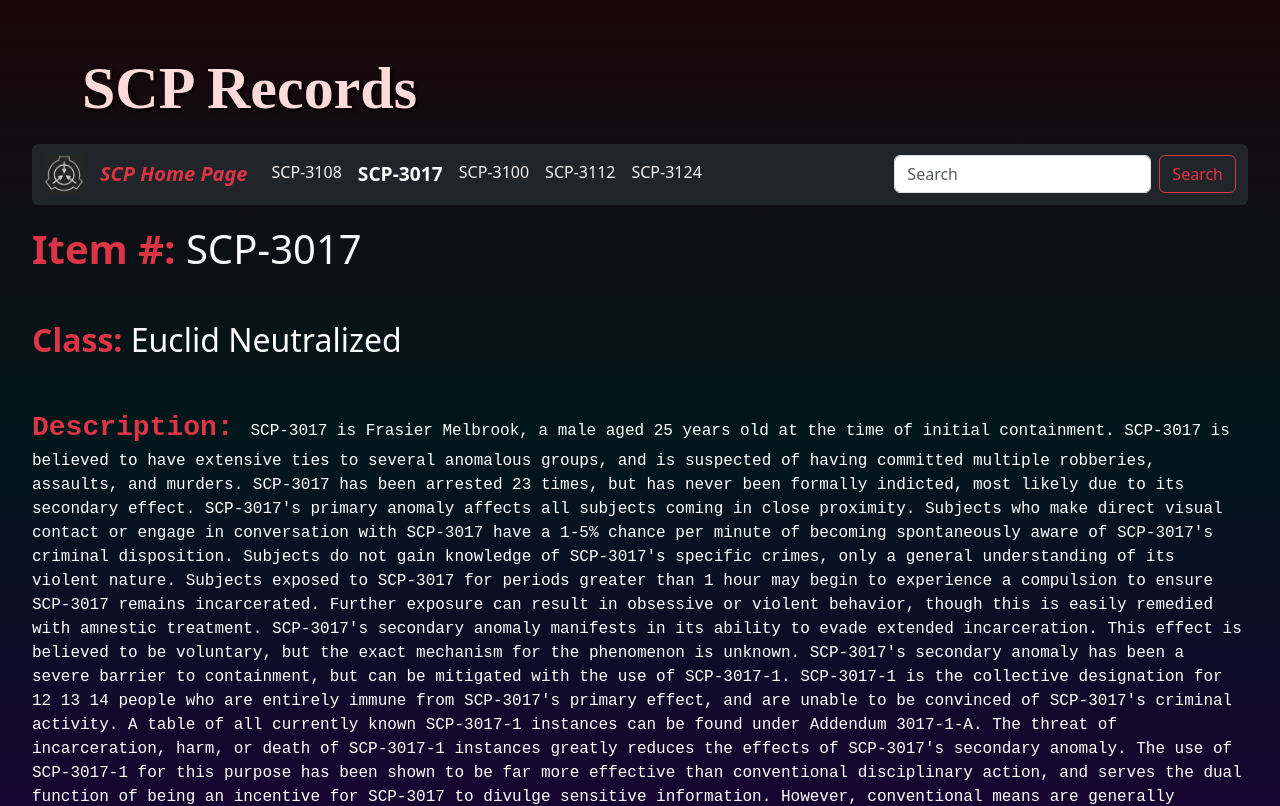
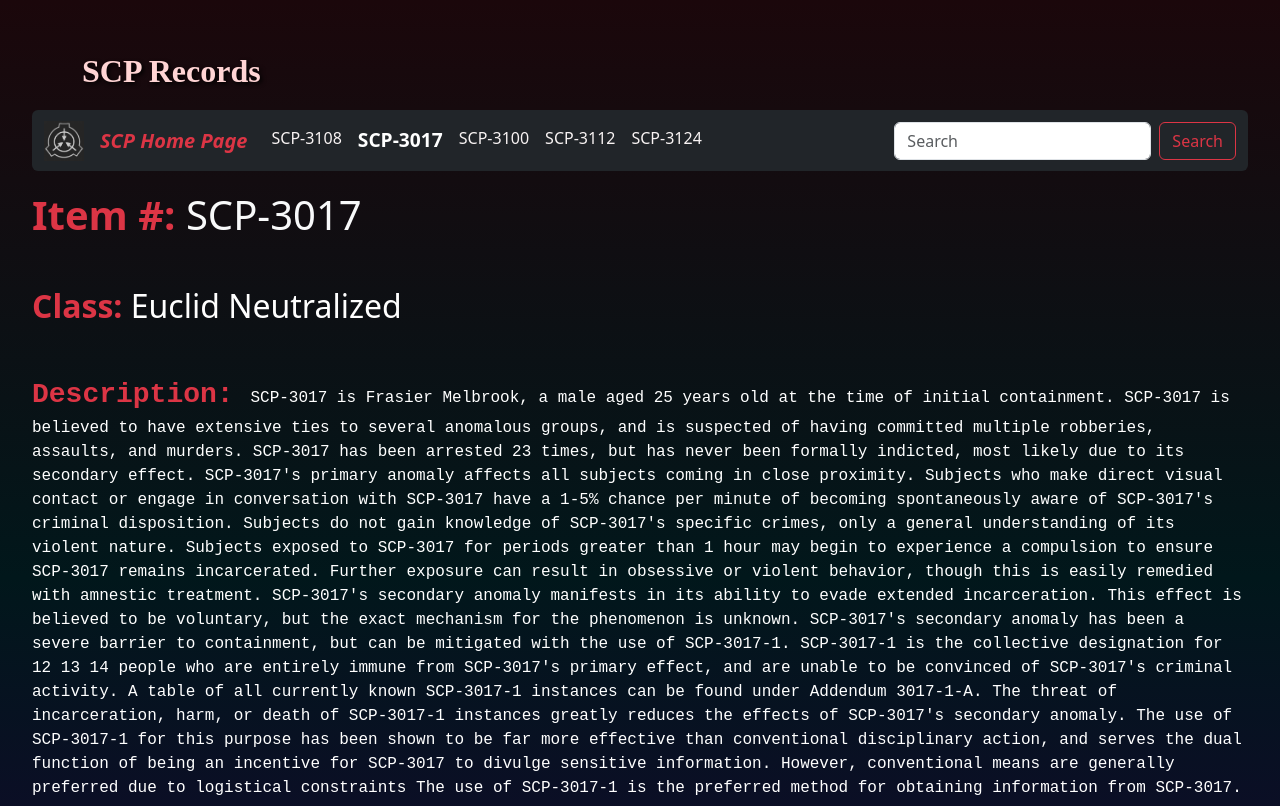
Before and after one commit to kingithegreat/6210_scp-ass, a React (Vite) app: page /scp/SCP-3017 in a window 1280 px wide. Shown: the top 806 px of the page. Built offline with nearby package versions, Linux system fonts and the light colour scheme.

Commit message:
1st commit

```diff
--- a/index.html
+++ b/index.html
@@ -11,5 +11,6 @@
     <title>SCP Foundation</title>
   </head>
   <body id="root">
+
   </body>
 </html>
--- a/src/styles/App.css
+++ b/src/styles/App.css
@@ -14,7 +14,7 @@
 }
 
 #title {
-  font-size: 60px; /* Sets the font size of the title */
+  font-size: 2rem; /* Sets the font size of the title */
   font-weight: bold; /* Makes the title text bold */
   color: #f0e9e9; /* Sets the initial color of the title text */
   text-align: center; /* Centers the title text */
@@ -26,6 +26,7 @@
 
 .images {
   text-align: center; /* Centers the content of elements with the class 'images' */
+  width: 60%;
 }
 
 p {
--- a/src/styles/Nav.css
+++ b/src/styles/Nav.css
@@ -1,6 +1,8 @@
 .navbar {
   margin-bottom: 20px; /* Adds a bottom margin to the navbar */
   background-color: (255, 0, 0); /* Sets the background color of the navbar (note: this should be corrected to a valid color value) */
+  width: inherit;
+
 }
 
 .navbar-brand {
```
